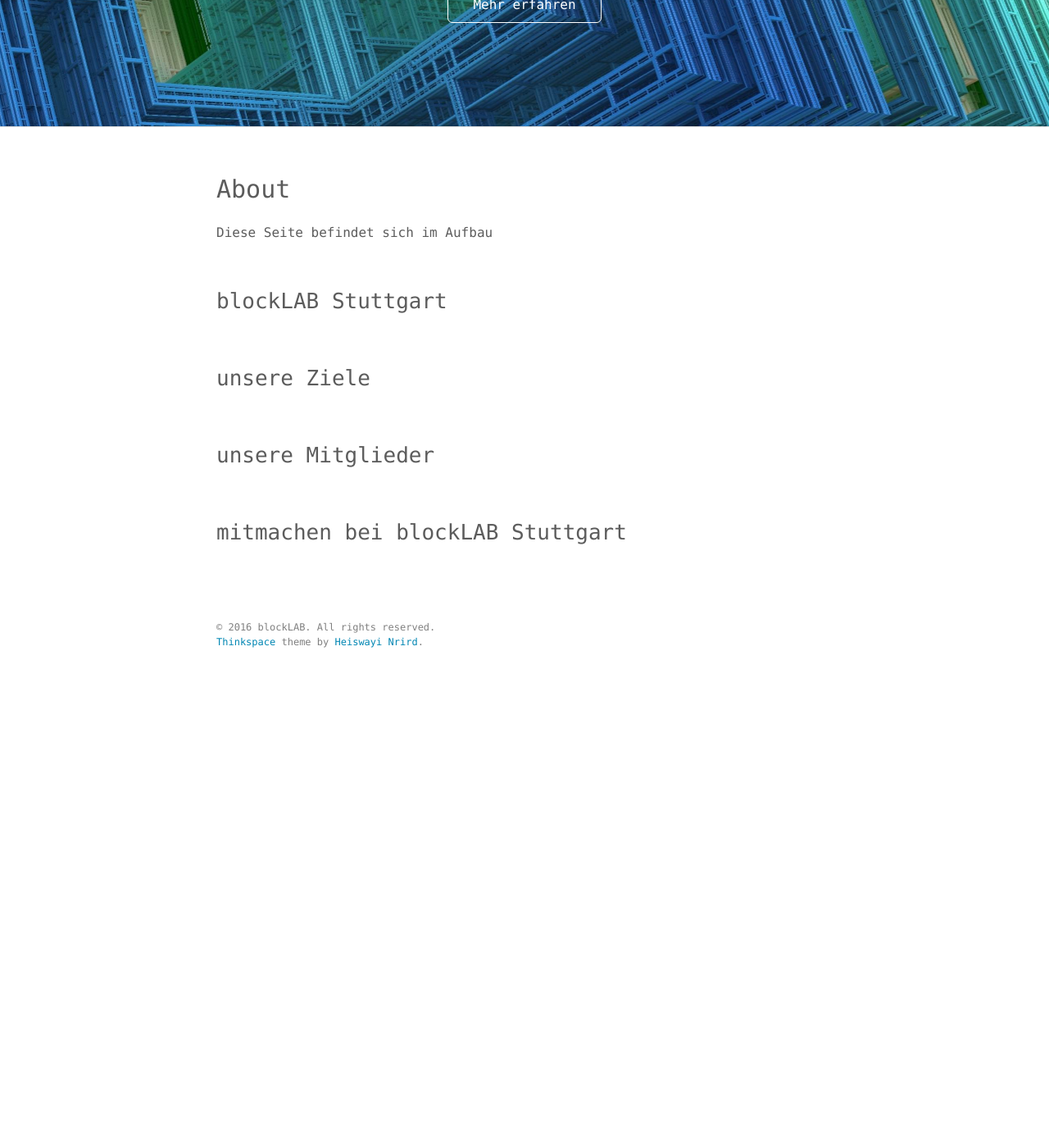
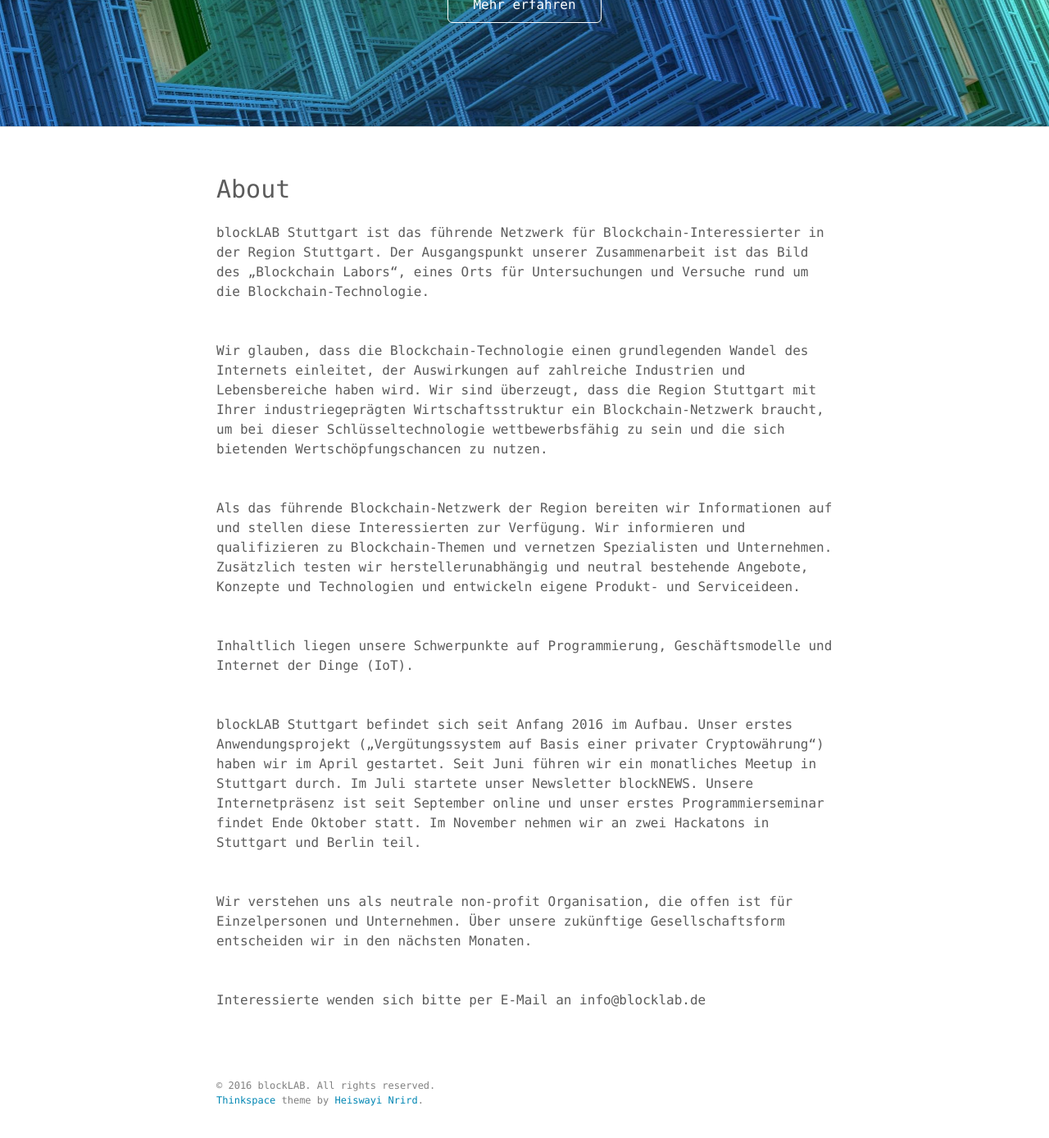
Before and after one commit to blocklab/site, a Jekyll site: the page built from about.md, in a window 1280 px wide and 1400 px high, scrolled down 260 px. Shown: the top 1388 px of the window at 82% size. Built offline with Jekyll 4.4.1, drawn with Linux system fonts in a browser that asks for light colours; before the commit the page ends 1101 px from its top, so only the background shows below that.

Commit message:
Update about.md

```diff
--- a/about.md
+++ b/about.md
@@ -4,20 +4,28 @@ title: About
 permalink: /about/
 ---
 
-Diese Seite befindet sich im Aufbau
+blockLAB Stuttgart ist das führende Netzwerk für Blockchain-Interessierter in der Region Stuttgart. Der Ausgangspunkt unserer Zusammenarbeit ist das Bild des „Blockchain Labors“, eines Orts für Untersuchungen und Versuche rund um die Blockchain-Technologie.
 
 <br>
 
-## blockLAB Stuttgart
+Wir glauben, dass die Blockchain-Technologie einen grundlegenden Wandel des Internets einleitet, der Auswirkungen auf zahlreiche Industrien und Lebensbereiche haben wird. Wir sind überzeugt, dass die Region Stuttgart mit Ihrer industriegeprägten Wirtschaftsstruktur ein Blockchain-Netzwerk braucht, um bei dieser Schlüsseltechnologie wettbewerbsfähig zu sein und die sich bietenden Wertschöpfungschancen zu nutzen.
 
 <br>
 
-## unsere Ziele
+Als das führende Blockchain-Netzwerk der Region bereiten wir Informationen auf und stellen diese Interessierten zur Verfügung. Wir informieren und qualifizieren zu Blockchain-Themen und vernetzen Spezialisten und Unternehmen. Zusätzlich testen wir herstellerunabhängig und neutral bestehende Angebote, Konzepte und Technologien und entwickeln eigene Produkt- und Serviceideen.
 
 <br>
 
-## unsere Mitglieder
+Inhaltlich liegen unsere Schwerpunkte auf Programmierung, Geschäftsmodelle und Internet der Dinge (IoT).
 
 <br>
 
-## mitmachen bei blockLAB Stuttgart
+blockLAB Stuttgart befindet sich seit Anfang 2016 im Aufbau. Unser erstes Anwendungsprojekt („Vergütungssystem auf Basis einer privater Cryptowährung“) haben wir im April gestartet. Seit Juni führen wir ein monatliches Meetup in Stuttgart durch. Im Juli startete unser Newsletter blockNEWS. Unsere Internetpräsenz ist seit September online und unser erstes Programmierseminar findet Ende Oktober statt. Im November nehmen wir an zwei Hackatons in Stuttgart und Berlin teil.
+
+<br>
+
+Wir verstehen uns als neutrale non-profit Organisation, die offen ist für Einzelpersonen und Unternehmen. Über unsere zukünftige Gesellschaftsform entscheiden wir in den nächsten Monaten.
+
+<br>
+
+Interessierte wenden sich bitte per E-Mail an info@blocklab.de
```
